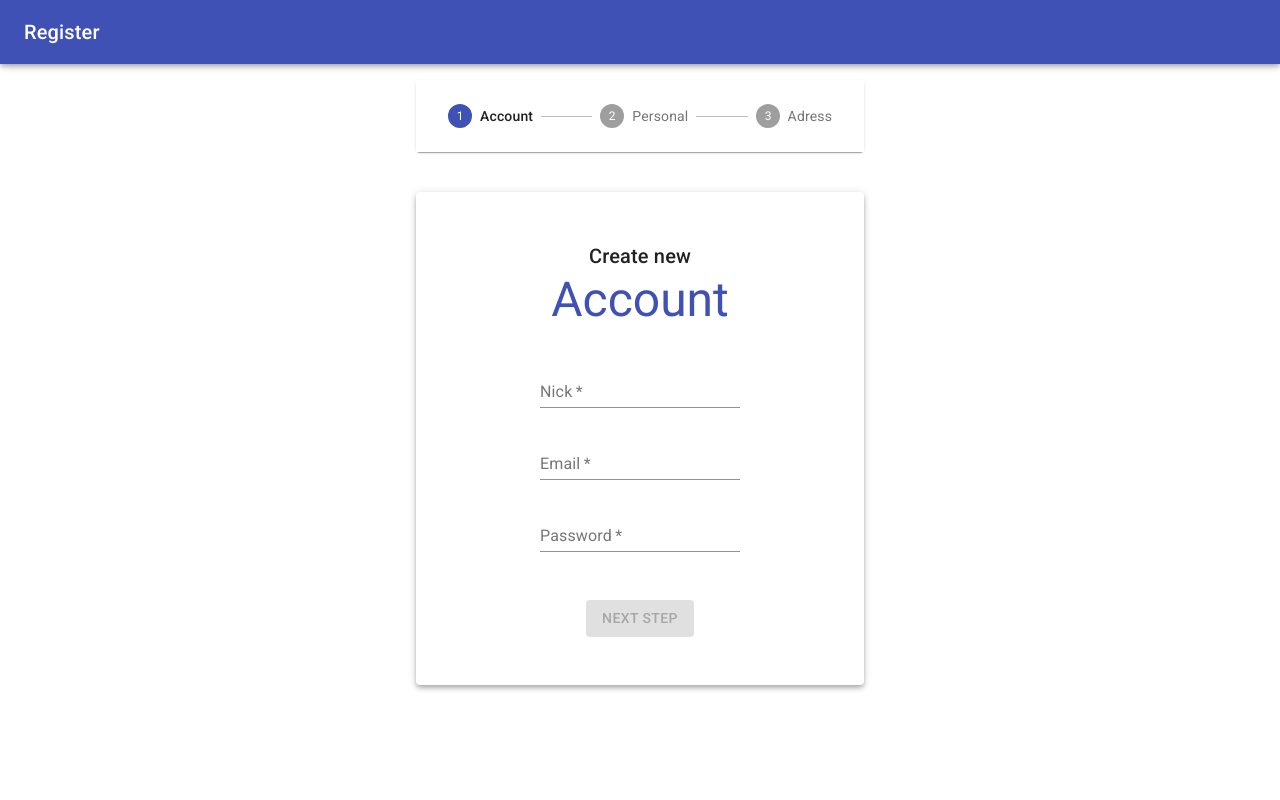
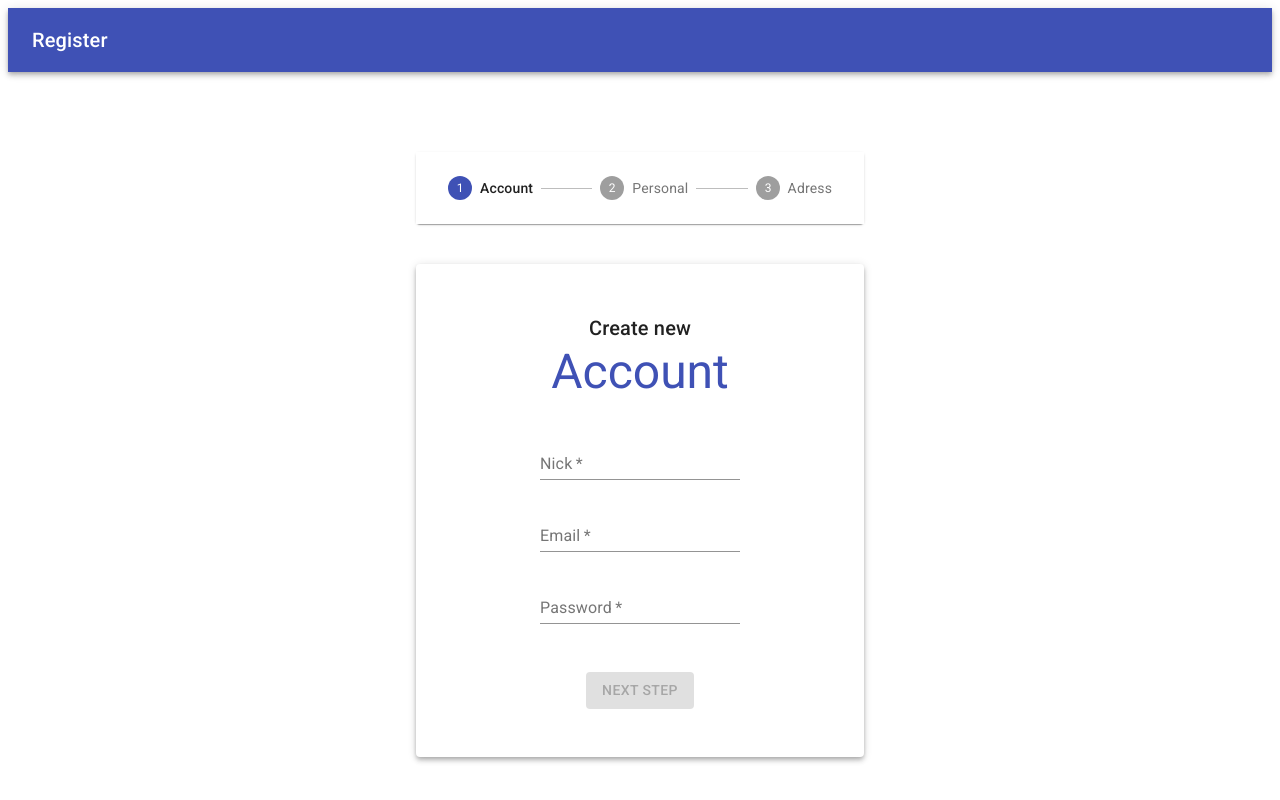
Before and after one commit to drillprop/multistepform, a React app: page / in a window 1280 px wide. Built offline with nearby package versions, Linux system fonts and the light colour scheme.

Commit message:
set AppBar position to static

```diff
--- a/src/components/Navigation.js
+++ b/src/components/Navigation.js
@@ -5,7 +5,7 @@ import React from 'react';
 
 const Navigation = () => {
   return (
-    <AppBar>
+    <AppBar position='static'>
       <Toolbar>
         <Typography variant='h6' color='inherit'>
           Register
```
